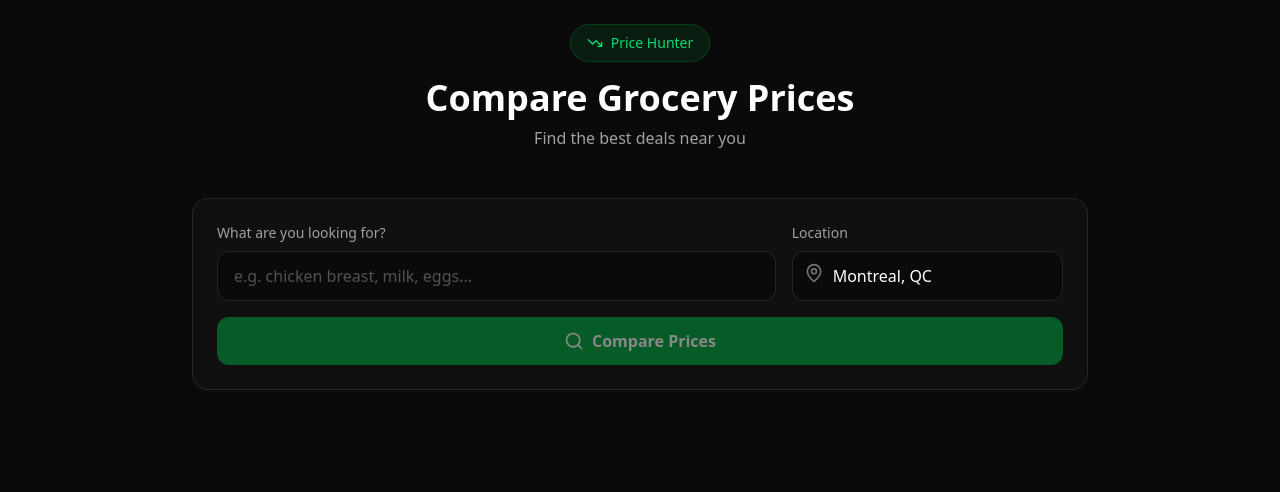
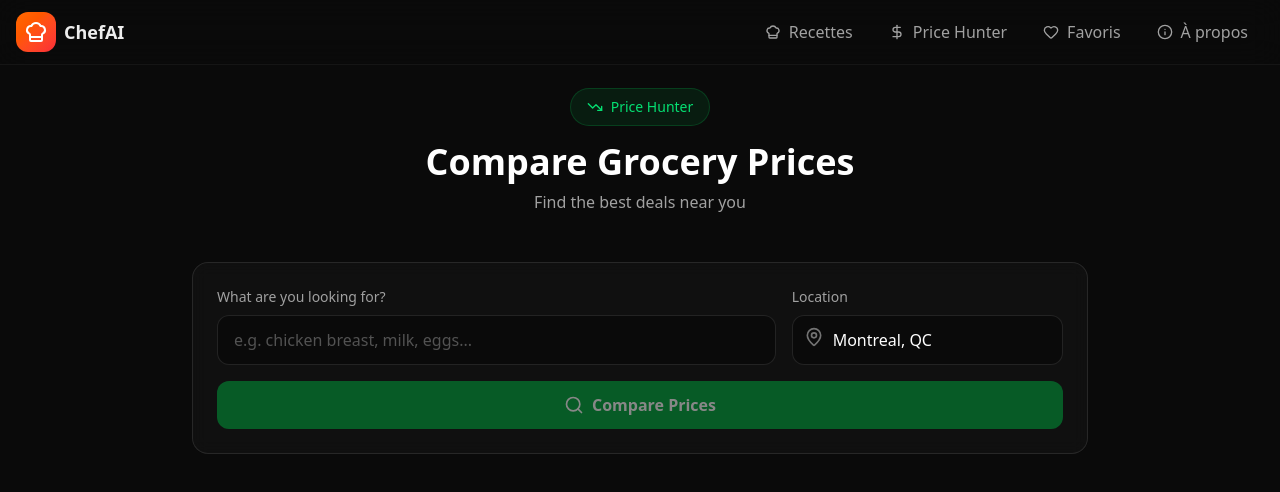
Before and after one commit to towish/chef-ai, a Next.js app: page /price-hunter in a window 1280 px wide. Shown: the top 492 px of the page. Built offline with nearby package versions, Linux system fonts and the light colour scheme.

Commit message:
feat: add navigation bar with all main links
- Created Navigation.tsx component
- 4 tabs: Recettes, Price Hunter, Favoris, À propos
- Integrated in layout.tsx
- Fixed top navigation
- Price Hunter now easily accessible

```diff
--- a/src/app/layout.tsx
+++ b/src/app/layout.tsx
@@ -1,6 +1,7 @@
 import type { Metadata } from "next";
 import { Geist, Geist_Mono } from "next/font/google";
 import "./globals.css";
+import { Navigation } from "@/components/Navigation";
 
 const geistSans = Geist({
   variable: "--font-geist-sans",
@@ -30,7 +31,10 @@ export default function RootLayout({
       <body
         className={`${geistSans.variable} ${geistMono.variable} antialiased`}
       >
-        {children}
+        <Navigation />
+        <div className="pt-16">
+          {children}
+        </div>
       </body>
     </html>
   );
--- /dev/null
+++ b/src/components/Navigation.tsx
@@ -0,0 +1,50 @@
+"use client";
+
+import Link from "next/link";
+import { ChefHat, DollarSign, Heart, Info } from "lucide-react";
+
+export function Navigation() {
+  return (
+    <nav className="fixed top-0 left-0 right-0 z-50 bg-neutral-950/80 backdrop-blur-lg border-b border-white/5">
+      <div className="max-w-7xl mx-auto px-4 py-3 flex items-center justify-between">
+        <Link href="/" className="flex items-center gap-2">
+          <div className="w-10 h-10 rounded-xl bg-gradient-to-br from-orange-500 to-red-500 flex items-center justify-center">
+            <ChefHat className="w-6 h-6 text-white" />
+          </div>
+          <span className="font-bold text-lg hidden sm:block">ChefAI</span>
+        </Link>
+
+        <div className="flex items-center gap-1">
+          <Link
+            href="/"
+            className="flex items-center gap-2 px-4 py-2 rounded-lg text-neutral-400 hover:text-white hover:bg-white/5 transition"
+          >
+            <ChefHat className="w-4 h-4" />
+            <span className="hidden sm:inline">Recettes</span>
+          </Link>
+          <Link
+            href="/price-hunter"
+            className="flex items-center gap-2 px-4 py-2 rounded-lg text-neutral-400 hover:text-white hover:bg-white/5 transition"
+          >
+            <DollarSign className="w-4 h-4" />
+            <span className="hidden sm:inline">Price Hunter</span>
+          </Link>
+          <Link
+            href="/favorites"
+            className="flex items-center gap-2 px-4 py-2 rounded-lg text-neutral-400 hover:text-white hover:bg-white/5 transition"
+          >
+            <Heart className="w-4 h-4" />
+            <span className="hidden sm:inline">Favoris</span>
+          </Link>
+          <Link
+            href="/about"
+            className="flex items-center gap-2 px-4 py-2 rounded-lg text-neutral-400 hover:text-white hover:bg-white/5 transition"
+          >
+            <Info className="w-4 h-4" />
+            <span className="hidden sm:inline">À propos</span>
+          </Link>
+        </div>
+      </div>
+    </nav>
+  );
+}
```
